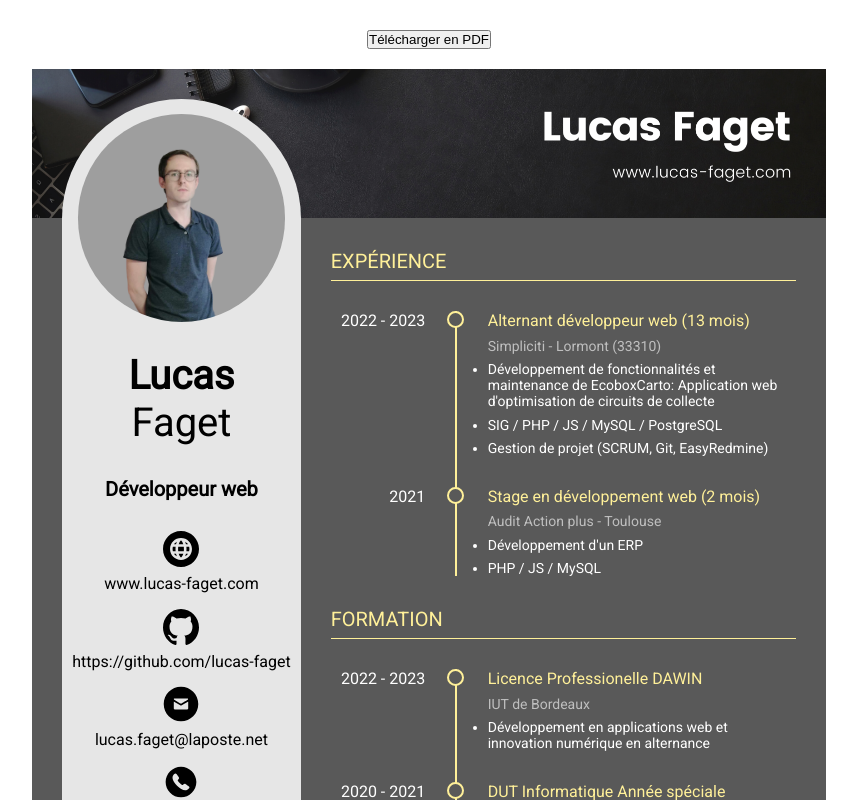
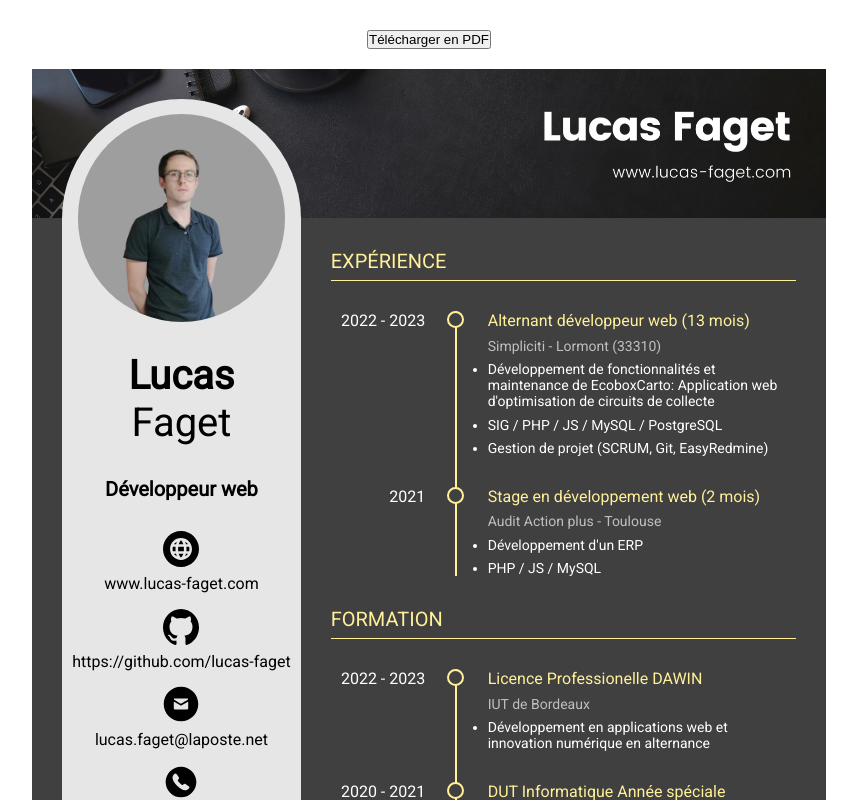
Before and after one commit to lucas-faget/svelte-cv, a Svelte app: page / in a window 1280 px wide. Shown: the top 800 px of the page, without its empty margins (211-1068 px from the left). Built offline with nearby package versions, Linux system fonts and the light colour scheme.

Commit message:
Change background dark color

```diff
--- a/src/app.css
+++ b/src/app.css
@@ -8,7 +8,7 @@
 :root {
     --color-white: hsl(0, 0%, 95%);
     --color-light: hsl(0, 0%, 90%);
-    --color-dark: hsl(0, 0%, 35%);
+    --color-dark: hsl(0, 0%, 25%);
     --color-black: hsl(0, 0%, 20%);
 
     --color-gray: hsl(0, 0%, 75%);
```
